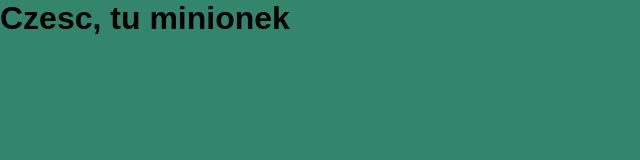
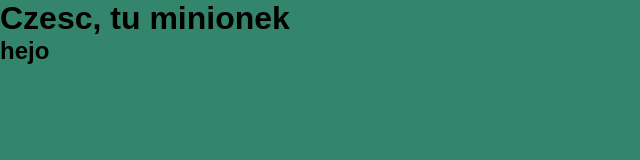
Before and after one commit to LukaszGlos/test, a plain HTML site: page index.html in a window 1280 px wide. Shown: the full height of the page, 0-640 px from the left. Drawn offline with Linux system fonts and the light colour scheme.

Commit message:
h2 added

```diff
--- a/index.html
+++ b/index.html
@@ -12,6 +12,7 @@
 
 <body>
     <h1>Czesc, tu minionek</h1>
+    <h2>hejo</h2>
 </body>
 
 </html>
```
